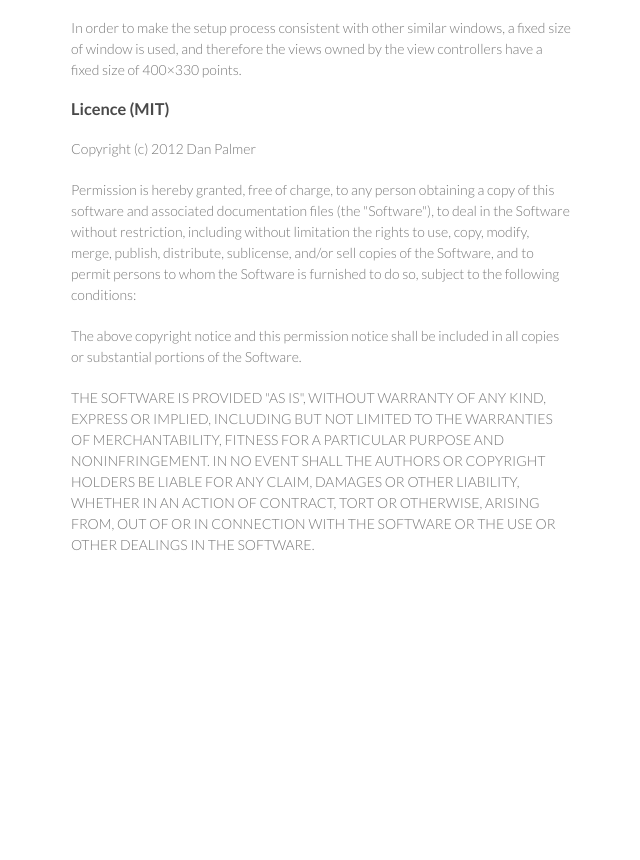
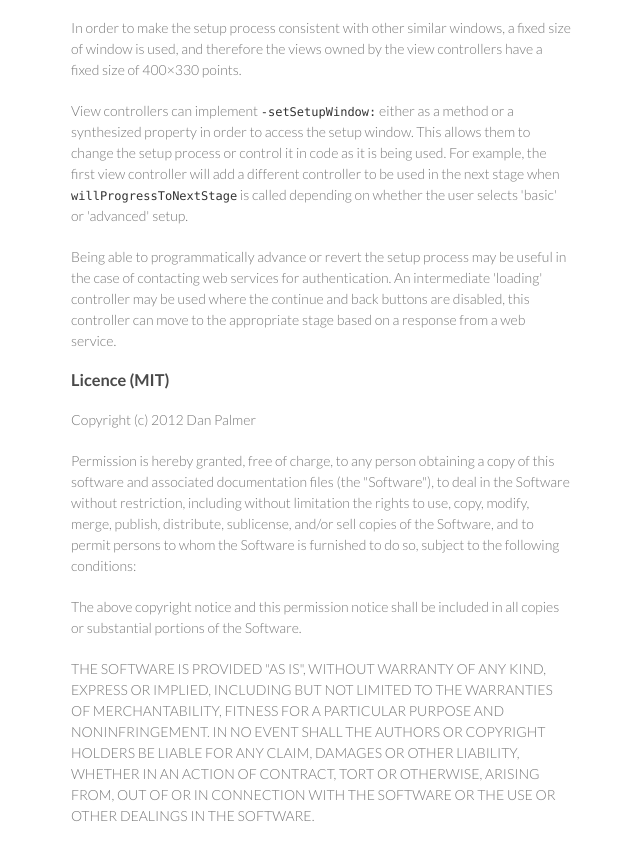
Before and after one commit to danpalmer/DPSetupWindow, a plain HTML site: page index.html in a window 1280 px wide. Shown: the part 1602-2462 px from the top of the page, without its empty margins (499-1139 px from the left). Before the commit the page ends 2227 px from the top, so only its background shows below. Drawn offline with Linux system fonts and the light colour scheme.

```diff
--- a/index.html
+++ b/index.html
@@ -98,6 +98,19 @@ controller should contain the following.</p>
 fixed size of window is used, and therefore the views owned by the view
 controllers have a fixed size of 400×330 points.</p>
 
+<p>View controllers can implement <code>-setSetupWindow:</code> either as a method or a
+synthesized property in order to access the setup window. This allows them to
+change the setup process or control it in code as it is being used. For example,
+the first view controller will add a different controller to be used in the next
+stage when <code>willProgressToNextStage</code> is called depending on whether the user
+selects 'basic' or 'advanced' setup.</p>
+
+<p>Being able to programmatically advance or revert the setup process may be useful
+in the case of contacting web services for authentication. An intermediate
+'loading' controller may be used where the continue and back buttons are
+disabled, this controller can move to the appropriate stage based on a response
+from a web service.</p>
+
 <h3>Licence (MIT)</h3>
 
 <p>Copyright (c) 2012 Dan Palmer</p>
```
Also changed, not shown: params.json (+1 -1 lines).
